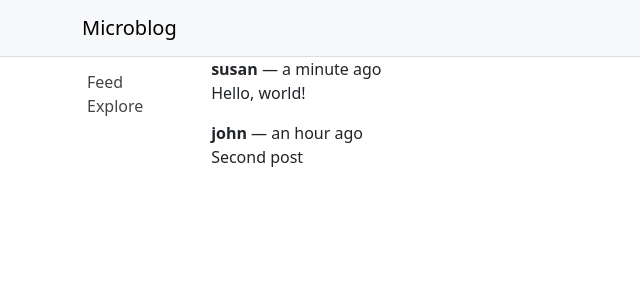
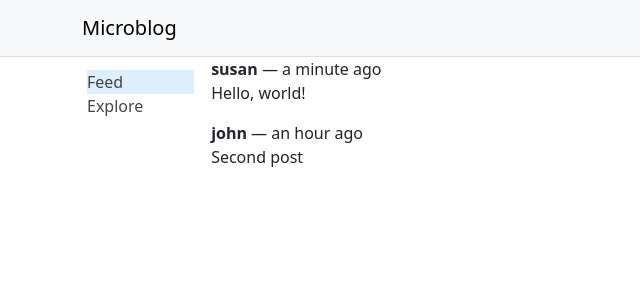
Before and after one commit to SPMcDonald1316/react_projects, a React (Vite) app: page / in a window 1280 px wide. Shown: the top 300 px of the page, without its empty margins (0-640 px from the left). Built offline with nearby package versions, Linux system fonts and the light colour scheme.

Commit message:
update current bootstrap nav links to wrap react-router navlinks

```diff
--- a/src/components/Sidebar.jsx
+++ b/src/components/Sidebar.jsx
@@ -1,14 +1,14 @@
-import { Navbar } from "react-bootstrap";
-import { Nav } from "react-bootstrap";
+import { Navbar, Nav } from "react-bootstrap";
+import { NavLink } from "react-router-dom";
 
 function Sidebar() {
   return (
     <Navbar sticky="top" className="flex-column Sidebar">
       <Nav.Item>
-        <Nav.Link href="/">Feed</Nav.Link>
+        <Nav.Link as={NavLink} to="/" end>Feed</Nav.Link>
       </Nav.Item>
       <Nav.Item>
-        <Nav.Link href="/explore">Explore</Nav.Link>
+        <Nav.Link as={NavLink} to="/explore">Explore</Nav.Link>
       </Nav.Item>
     </Navbar>
   );
--- a/src/index.css
+++ b/src/index.css
@@ -1,11 +1,14 @@
+/* MAIN APP */
 .App {
   padding: 0;
 }
 
+/* HEADER COMPONENT */
 .Header {
   border-bottom: 1px solid #ddd;
 }
 
+/* SIDEBAR COMPONENT */
 .Sidebar {
   width: 120px;
   margin: 5px;
@@ -30,3 +33,7 @@
 .Sidebar a:visited {
   color: #444;
 }
+
+.Sidebar .nav-item .active {
+  background-color: #def;
+}
```
